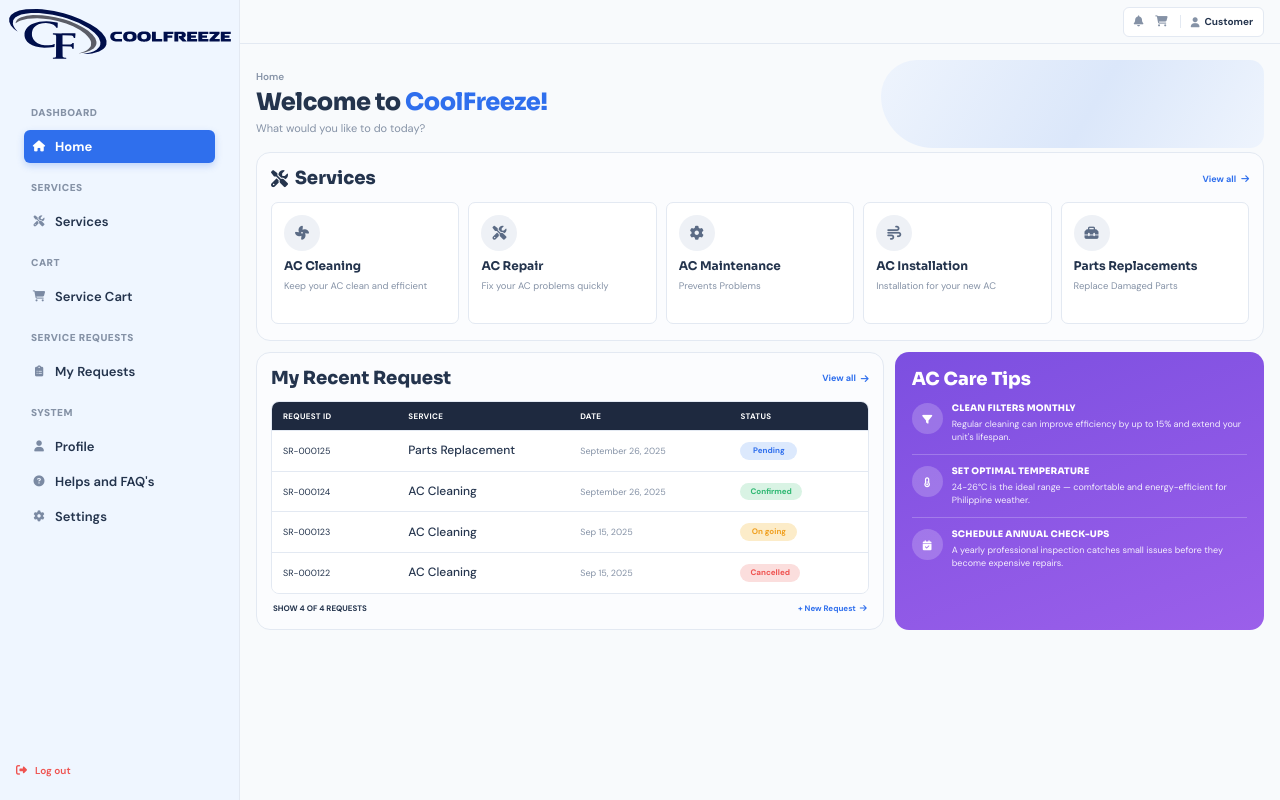
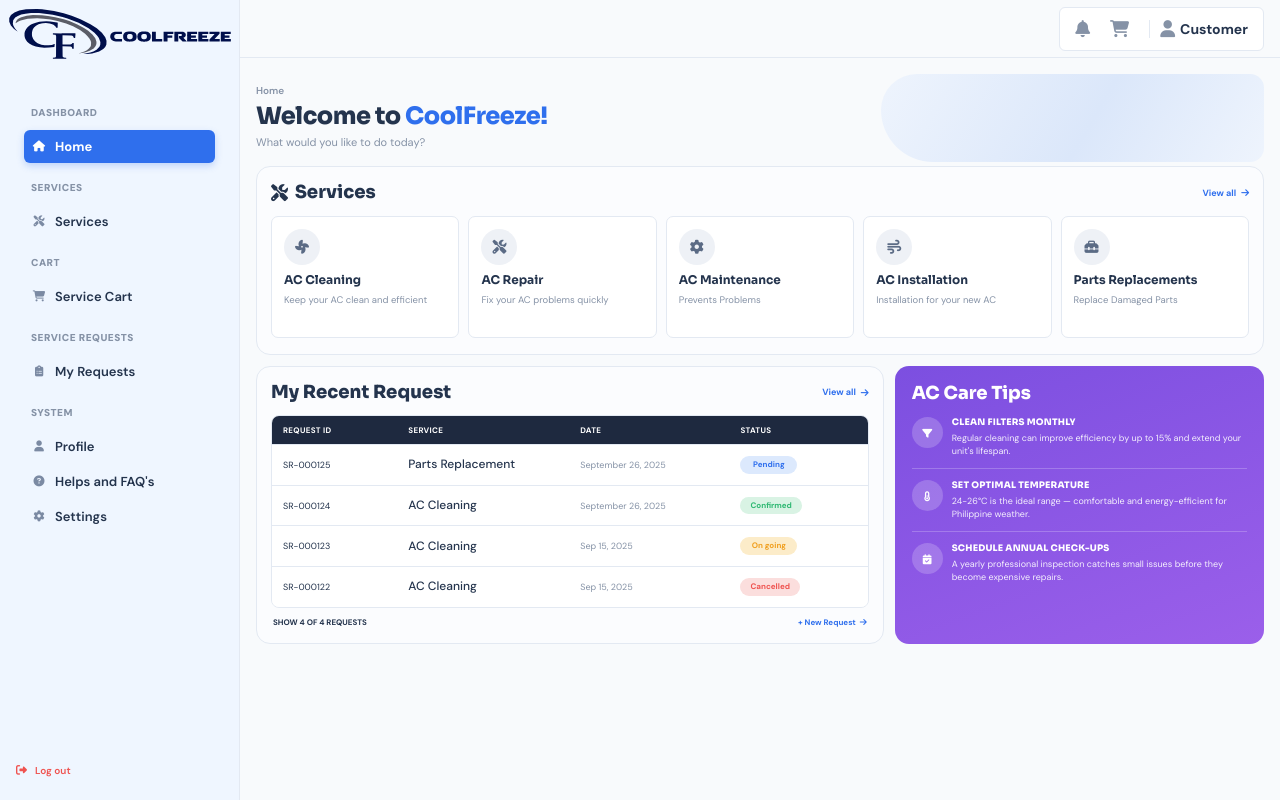
Before and after one commit to ChristianPaul19/cool_freeze, a PHP site: page / in a window 1280 px wide. Run offline with PHP 8.4, Linux system fonts and the light colour scheme; some libraries are stand-ins or nearby versions.

Commit message:
fix the searchbar css and topbar

```diff
--- a/frontend/assets/css/main.css
+++ b/frontend/assets/css/main.css
@@ -294,7 +294,8 @@ select {
 
   width: 100%;
 
-  height: 44px;
+  height: 58px;
+
   flex: 0 0 44px;
 
   padding: 0 16px;
@@ -390,11 +391,11 @@ select {
 
   margin-left: auto;
 
-  gap: 12px;
-
-  height: 30px;
-
-  padding: 0 10px;
+  gap: 20px;
+
+  height: 44px;
+
+  padding: 0 15px;
 
   border: 1px solid var(--border);
 
@@ -412,7 +413,7 @@ select {
 
   color: var(--muted);
 
-  font-size: 11px;
+  font-size: 17px;
 }
 
 .icon-link:hover {
@@ -430,7 +431,7 @@ select {
 
   border-left: 1px solid var(--border);
 
-  font-size: 10px;
+  font-size: 14px;
 
   font-weight: 700;
 }
@@ -438,7 +439,7 @@ select {
 .profile-link i {
   color: var(--muted);
 
-  font-size: 10px;
+  font-size: 17px;
 }
 
 /* =========================================================
@@ -2314,16 +2315,13 @@ select {
 
   align-items: center;
 
-  gap: 9px;
-
   margin-bottom: 12px;
+
+  justify-content: space-between;
 }
 
 .requests-toolbar .search {
-  flex: 1;
-
-  width: auto;
-
+  width: 500px;
   max-width: none;
 }
 
@@ -2363,6 +2361,11 @@ select {
   font-size: 8px;
 
   color: var(--muted);
+}
+
+.filter-container {
+  display: flex;
+  gap: 10px;
 }
 
 /* =========================================================
```
